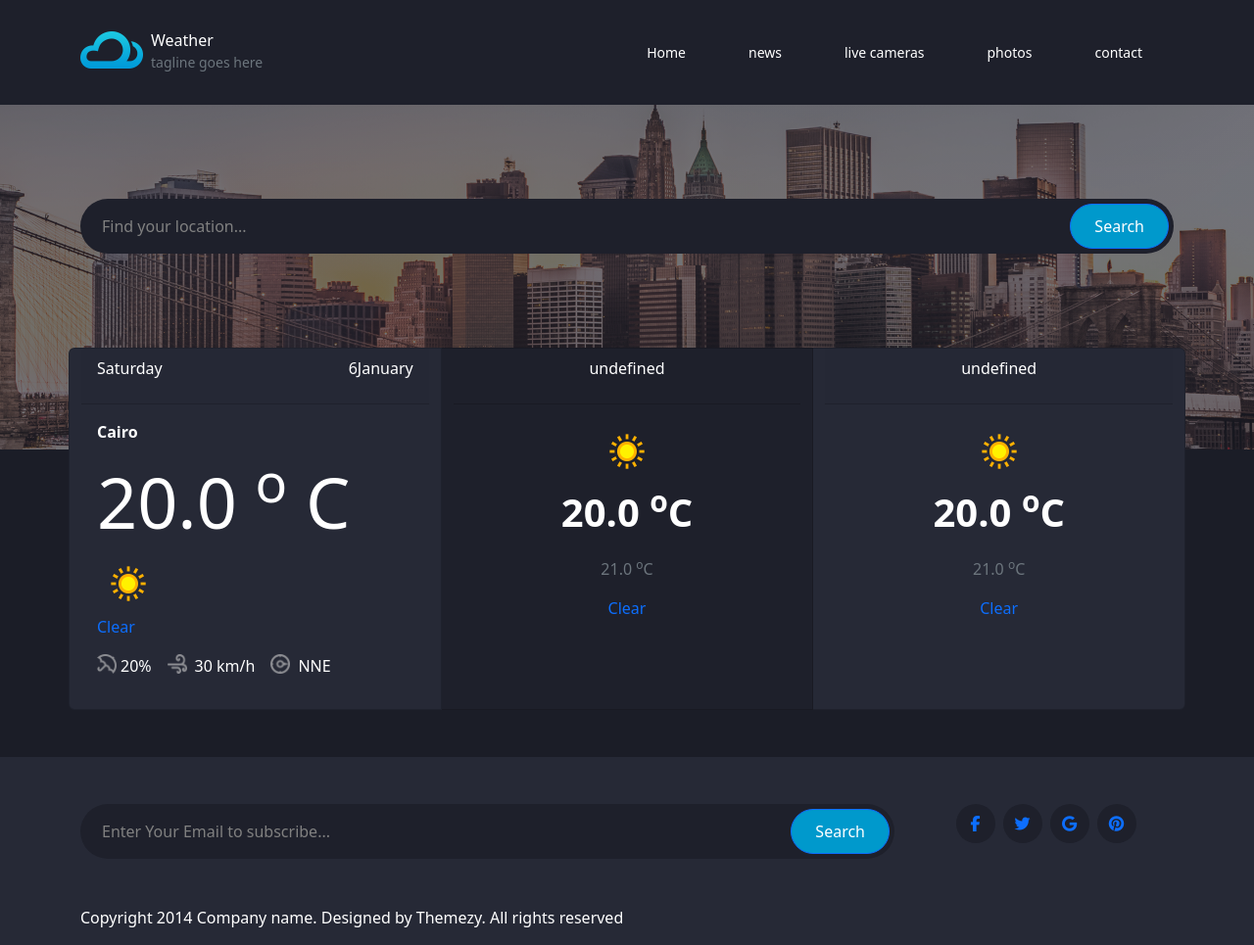
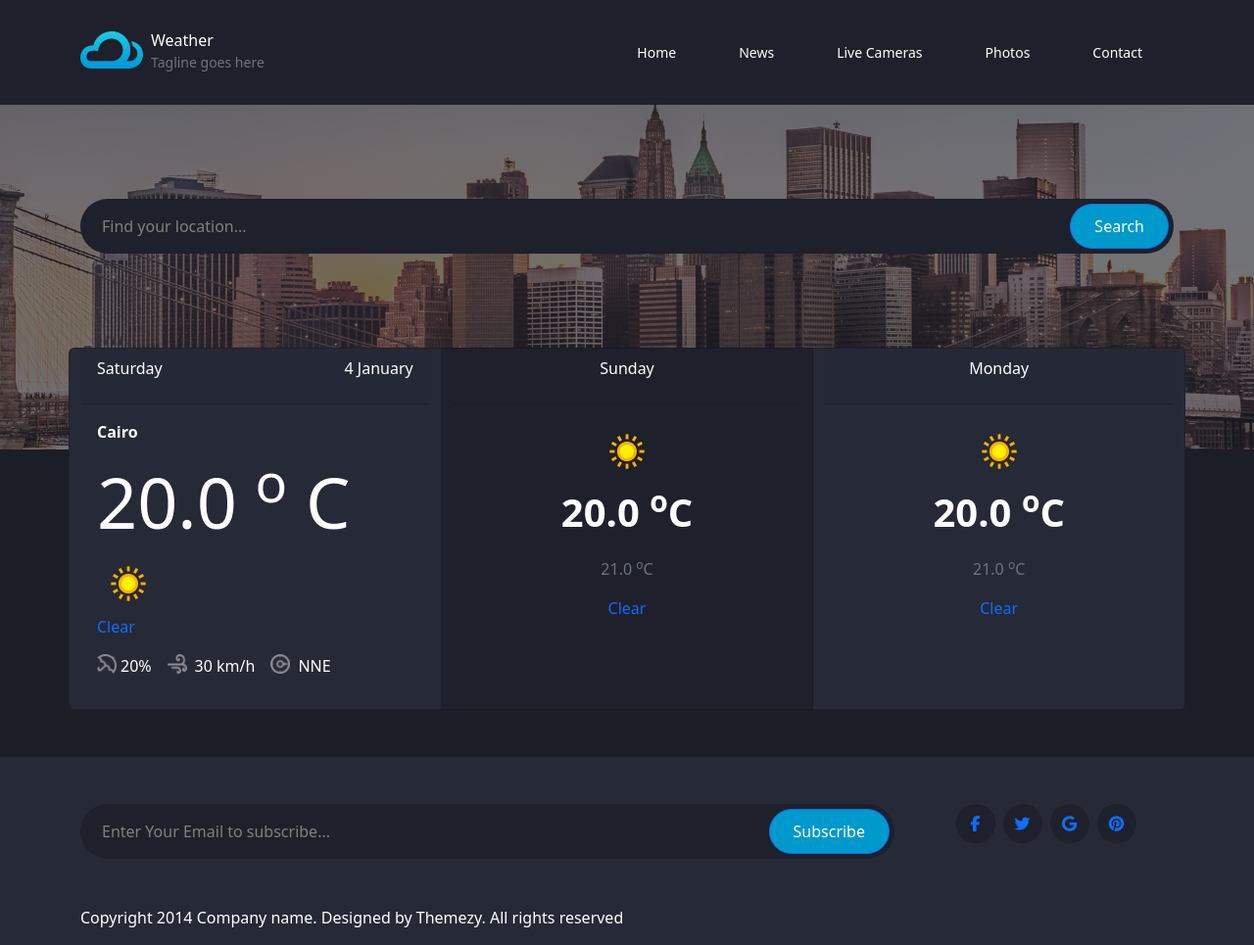
Before and after one commit to GeorgeAkram1234/weatherApplication, a plain HTML site: page index.html in a window 1280 px wide. Shown: the whole page at 98% size. Drawn offline with Linux system fonts and the light colour scheme; no server answers.

Commit message:
modified

```diff
--- a/index.html
+++ b/index.html
@@ -13,52 +13,50 @@
 </head>
 
 <body>
-    <nav class="navbar navbar-expand-lg ">
-        <div class="container ">
+    <nav class="navbar navbar-expand-lg">
+        <div class="container">
             <div class="d-flex text-white my-4">
                 <div>
                     <img src="images/logo.png" alt="weather">
                 </div>
                 <div class="mx-2">
                     <h6 class="my-0">Weather</h6>
-                    <small class="text-secondary">tagline goes here</small>
+                    <small class="text-secondary">Tagline goes here</small>
                 </div>
-
             </div>
             <button class="navbar-toggler" type="button" data-bs-toggle="collapse" data-bs-target="#navbarNav"
                 aria-controls="navbarNav" aria-expanded="false" aria-label="Toggle navigation">
                 <span class="navbar-toggler-icon"></span>
             </button>
-            <div class="collapse navbar-collapse " id="navbarNav">
-                <ul class="navbar-nav ">
-                    <li class="nav-item px-3 mx-2 ">
-                        <a class="nav-link text-white active" aria-current="page" href="#">Home</a>
+            <div class="collapse navbar-collapse" id="navbarNav">
+                <ul class="navbar-nav">
+                    <li class="nav-item px-3 mx-2">
+                        <a class="nav-link text-white active" href="#home">Home</a>
                     </li>
-                    <li class="nav-item px-3 mx-2 ">
-                        <a class="nav-link text-white" href="#">news</a>
+                    <li class="nav-item px-3 mx-2">
+                        <a class="nav-link text-white" href="#news">News</a>
                     </li>
-                    <li class="nav-item px-3 mx-2 ">
-                        <a class="nav-link text-white" href="#">live cameras</a>
+                    <li class="nav-item px-3 mx-2">
+                        <a class="nav-link text-white" href="#live-cameras">Live Cameras</a>
                     </li>
-                    <li class="nav-item px-3 mx-2 ">
-                        <a class="nav-link text-white" href="#">photos</a>
+                    <li class="nav-item px-3 mx-2">
+                        <a class="nav-link text-white" href="#photos">Photos</a>
                     </li>
-                    <li class="nav-item px-3 mx-2 ">
-                        <a class="nav-link text-white" href="#">contact</a>
+                    <li class="nav-item px-3 mx-2">
+                        <a class="nav-link text-white" href="#contact">Contact</a>
                     </li>
-
                 </ul>
             </div>
         </div>
     </nav>
 
-    <header>
+    <header id="home">
         <div class="container overflow-auto">
-            <div class=" py-5">
-                <div class="my-5 position-relative ">
+            <div class="py-5">
+                <div class="my-5 position-relative">
                     <input type="text" id="searchInput" placeholder="Find your location..."
-                        class="form-control rounded-pill py-3 text-white ">
-                    <button class="btn btn-primary rounded-pill px-4 position-absolute ">Search</button>
+                        class="form-control rounded-pill py-3 text-white">
+                    <button class="btn btn-primary rounded-pill px-4 position-absolute">Search</button>
                 </div>
             </div>
             <div class="row card-group mb-5">
@@ -74,14 +72,13 @@
                         <p id="condition" class="text-primary">Clear</p>
                         <div class="d-flex">
                             <img src="images/icon-umberella.png" height="20" width="20" alt="">
-                            <p id="humidity" class=" ms-1 me-3">20%</p>
+                            <p id="humidity" class="ms-1 me-3">20%</p>
                             <img src="images/icon-wind.png" height="20" width="20" alt="">
-                            <p id="wind-speed" class=" mx-2 ">30 km/h</p>
+                            <p id="wind-speed" class="mx-2">30 km/h</p>
                             <img src="images/icon-compass.png" class="ms-2 me-2" height="20" width="20" alt="">
                             <p id="direction">NNE</p>
                         </div>
                     </div>
-
                 </div>
                 <div class="card col-lg-4">
                     <div class="card-header text-center">
@@ -93,7 +90,6 @@
                         <p class="text-secondary" id="sec-day-note">21.0 <sup>o</sup>C</p>
                         <p id="sec-day-condition" class="text-primary">Clear</p>
                     </div>
-
                 </div>
                 <div class="card col-lg-4">
                     <div class="card-header text-center">
@@ -110,31 +106,32 @@
         </div>
     </header>
 
-    <footer>
+    <footer id="contact">
         <div class="container overflow-auto">
-            <div class="row ">
+            <div class="row">
                 <div class="col-lg-9">
-                    <div class=" position-relative my-5 ">
+                    <div class="position-relative my-5">
                         <input type="text" placeholder="Enter Your Email to subscribe..."
                             class="form-control rounded-pill py-3 text-white w-100">
-                        <button class="btn btn-primary rounded-pill px-4 position-absolute ">Search</button>
+                        <button class="btn btn-primary rounded-pill px-4 position-absolute">Subscribe</button>
                     </div>
                 </div>
                 <div class="col-lg-3 d-flex justify-content-center align-items-center">
-                    <ul class="list-unstyled text-primary d-flex ">
-                        <li class="mx-1"><a href="www.facebook.com"><i class=" fa-brands fa-facebook-f"></i></a></li>
-                        <li class="mx-1"><a href="www.twitter.com"><i class=" fa-brands fa-twitter"></i></a></li>
-                        <li class="mx-1"><a href="www.google.com"><i class=" fa-brands fa-google"></i></a></li>
-                        <li class="mx-1"><a href="www.pinterest.com"><i class=" fa-brands fa-pinterest"></i></a></li>
+                    <ul class="list-unstyled text-primary d-flex">
+                        <li class="mx-1"><a href="https://www.facebook.com" target="_blank"><i
+                                    class="fa-brands fa-facebook-f"></i></a></li>
+                        <li class="mx-1"><a href="https://www.twitter.com" target="_blank"><i
+                                    class="fa-brands fa-twitter"></i></a></li>
+                        <li class="mx-1"><a href="https://www.google.com" target="_blank"><i
+                                    class="fa-brands fa-google"></i></a></li>
+                        <li class="mx-1"><a href="https://www.pinterest.com" target="_blank"><i
+                                    class="fa-brands fa-pinterest"></i></a></li>
                     </ul>
                 </div>
             </div>
             <p class="text-white">Copyright 2014 Company name. Designed by Themezy. All rights reserved</p>
-            </div>
+        </div>
     </footer>
-
-
-
 
     <script src="index.js"></script>
 </body>
--- a/index.js
+++ b/index.js
@@ -1,22 +1,19 @@
-
-let searchInput = document.querySelector('#searchInput')
-let city = document.querySelector('#city')
-let weather = document.querySelector('#weather')
-let icon = document.querySelector('#icon')
-let condition = document.querySelector('#condition')
-let humidity = document.querySelector('#humidity')
-let wind_speed = document.querySelector('#wind-speed')
-let direction = document.querySelector('#direction')
-let sec_day_icon = document.querySelector('#sec-day-icon')
-let sec_day_weather = document.querySelector('#sec-day-weather')
-let sec_day_note = document.querySelector('#sec-day-note')
-let sec_day_condition = document.querySelector('#sec-day-condition')
-let third_day_icon = document.querySelector('#third-day-icon')
-let third_day_weather = document.querySelector('#third-day-weather')
-let third_day_note = document.querySelector('#third-day-note')
-let third_day_condition = document.querySelector('#third-day-condition')
-
-
+let searchInput = document.querySelector('#searchInput');
+let city = document.querySelector('#city');
+let weather = document.querySelector('#weather');
+let icon = document.querySelector('#icon');
+let condition = document.querySelector('#condition');
+let humidity = document.querySelector('#humidity');
+let wind_speed = document.querySelector('#wind-speed');
+let direction = document.querySelector('#direction');
+let sec_day_icon = document.querySelector('#sec-day-icon');
+let sec_day_weather = document.querySelector('#sec-day-weather');
+let sec_day_note = document.querySelector('#sec-day-note');
+let sec_day_condition = document.querySelector('#sec-day-condition');
+let third_day_icon = document.querySelector('#third-day-icon');
+let third_day_weather = document.querySelector('#third-day-weather');
+let third_day_note = document.querySelector('#third-day-note');
+let third_day_condition = document.querySelector('#third-day-condition');
 
 let today = new Date();
 
@@ -30,17 +27,13 @@ let dayNames = [
 
 let dayIndex = today.getDay();
 let dayName = dayNames[dayIndex];
+let monthName = monthNames[today.getMonth()];
+let dayOfMonth = today.getDate();
 
-let monthIndex = today.getMonth();
-let monthName = monthNames[monthIndex];
-
-
-document.getElementById('dayName').innerHTML = `${dayName}`
-document.getElementById('date').innerHTML = `${dayIndex}${monthName}`
-
-document.getElementById('sec-day').innerHTML = `${dayNames[dayIndex + 1]}`
-document.getElementById('third-day').innerHTML = `${dayNames[dayIndex + 2]}`
-
+document.getElementById('dayName').innerHTML = `${dayName}`;
+document.getElementById('date').innerHTML = `${dayOfMonth} ${monthName}`;
+document.getElementById('sec-day').innerHTML = dayNames[(dayIndex + 1) % 7];
+document.getElementById('third-day').innerHTML = dayNames[(dayIndex + 2) % 7];
 
 
 async function getAllWeather(location) {
--- a/style.css
+++ b/style.css
@@ -40,6 +40,7 @@ nav li:hover a{
 .nav-item {
     font-size: 14px !important;
 }
+
 
 header {
     background-image: linear-gradient(rgba(0, 0, 0, 0.1 ), rgba(0, 0, 0, 0.1)), url(images/banner.png);
```
